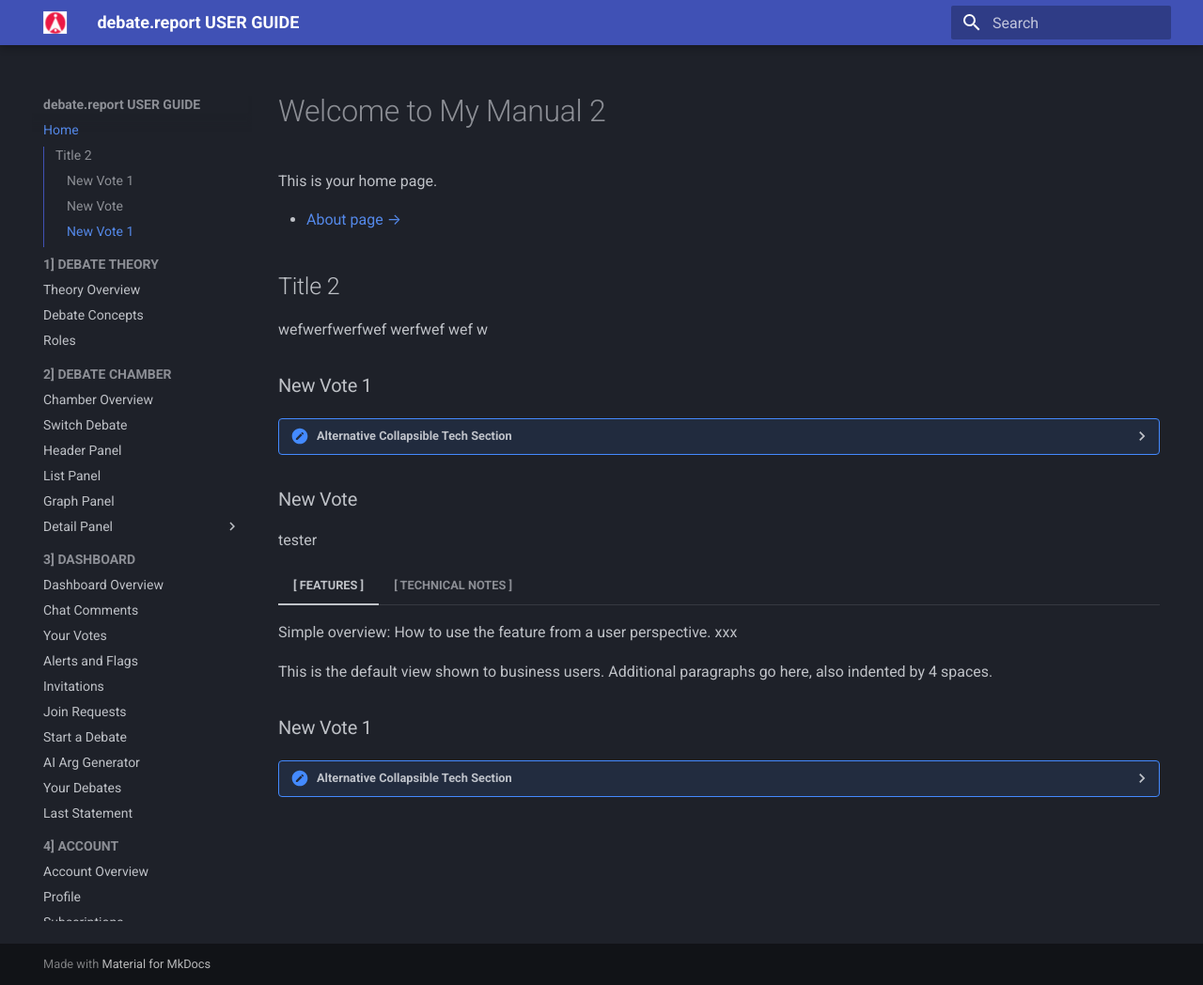
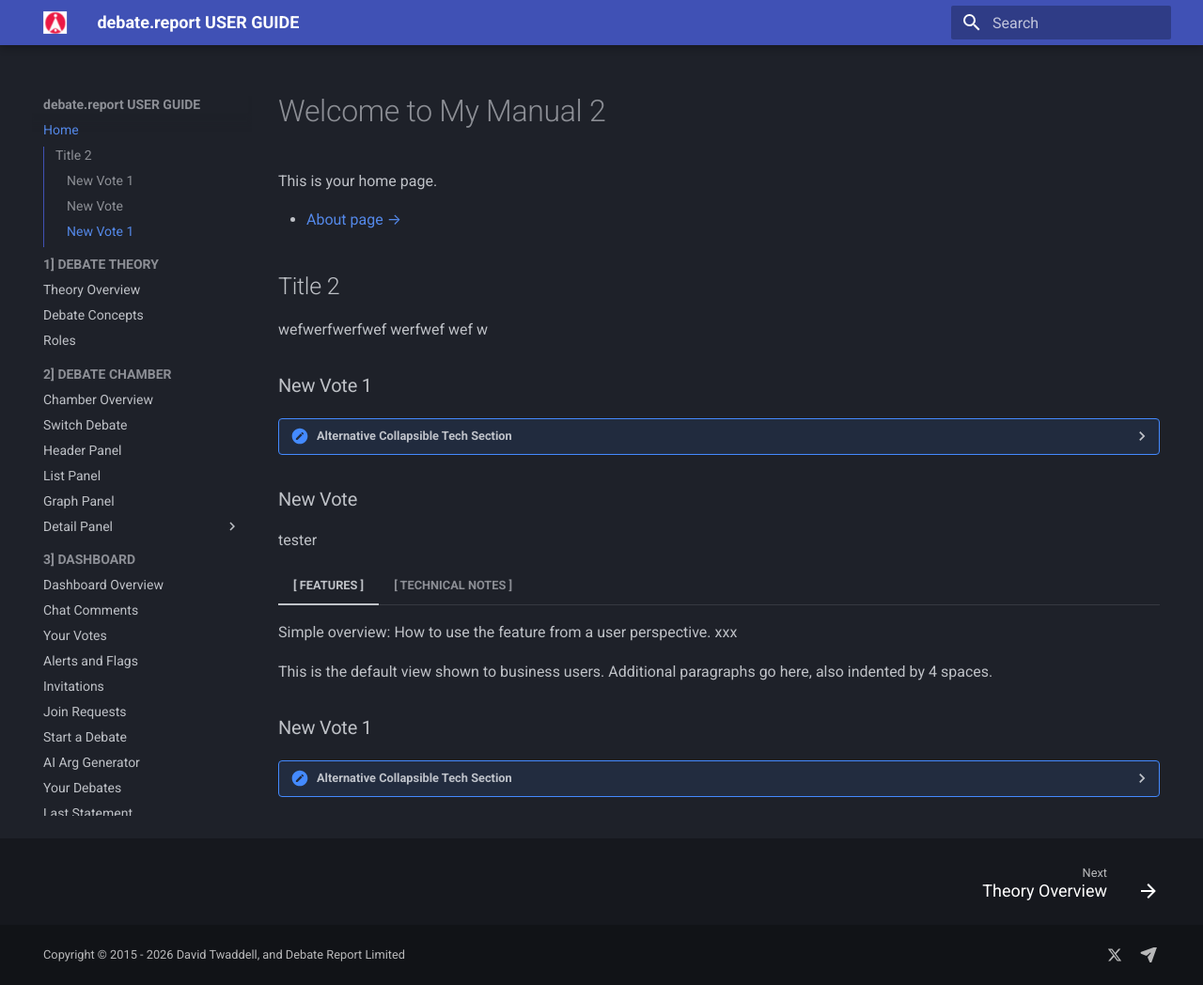
Before and after one commit to datweeds/debate, an MkDocs documentation site: the page built from docs/index.md, in a window 1280 px wide and 1048 px high. Shown: the whole window at 94% size. Built offline with MkDocs 1.6.1 and Material for MkDocs 9.7.7, drawn with Linux system fonts in a browser that asks for light colours.

Commit message:
Update mkdocs.yml

```diff
--- a/mkdocs.yml
+++ b/mkdocs.yml
@@ -10,6 +10,7 @@ theme:
     - navigation.sections       # Makes top-level sections look like grouped blocks (cleaner on desktop)
     - navigation.instant        # OPTIONAL: Faster page loads (SPA-like, no full reloads when clicking links)
     - toc.integrate             # OPTIONAL: Merges page TOC into left sidebar (instead of right)
+    - navigation.footer
   favicon: DRLogo.png
   logo: DRLogo.png
   palette:
@@ -68,3 +69,13 @@ markdown_extensions:
       pygments_lang_class: true
   # If not already present, add this too (helps with images and other attributes)
   - attr_list
+
+extra:
+    generator: false
+    social:
+      - icon: fontawesome/brands/x-twitter
+        link: https://x.com/davidtwaddell
+      - icon: fontawesome/solid/paper-plane
+        link: mailto:support@debate.report
+
+copyright: Copyright &copy; 2015 - 2026 David Twaddell, and Debate Report Limited
```
